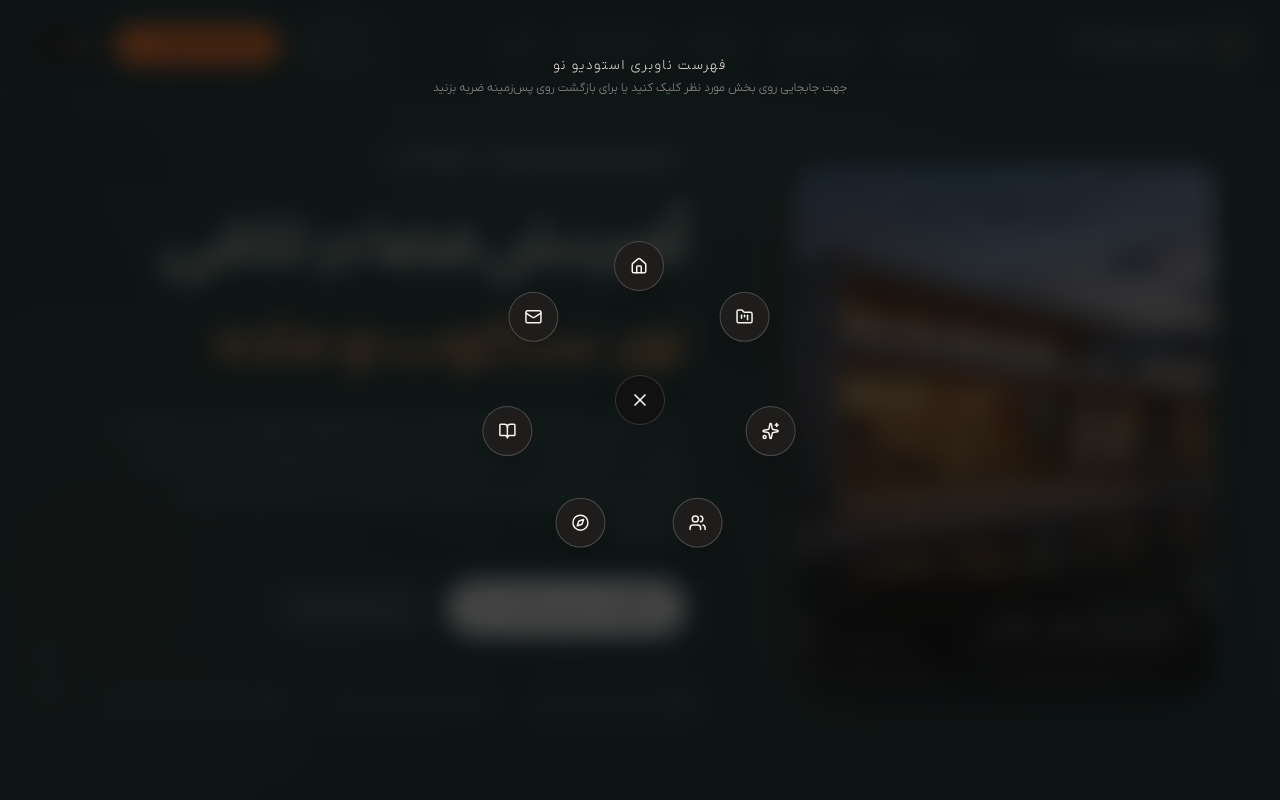
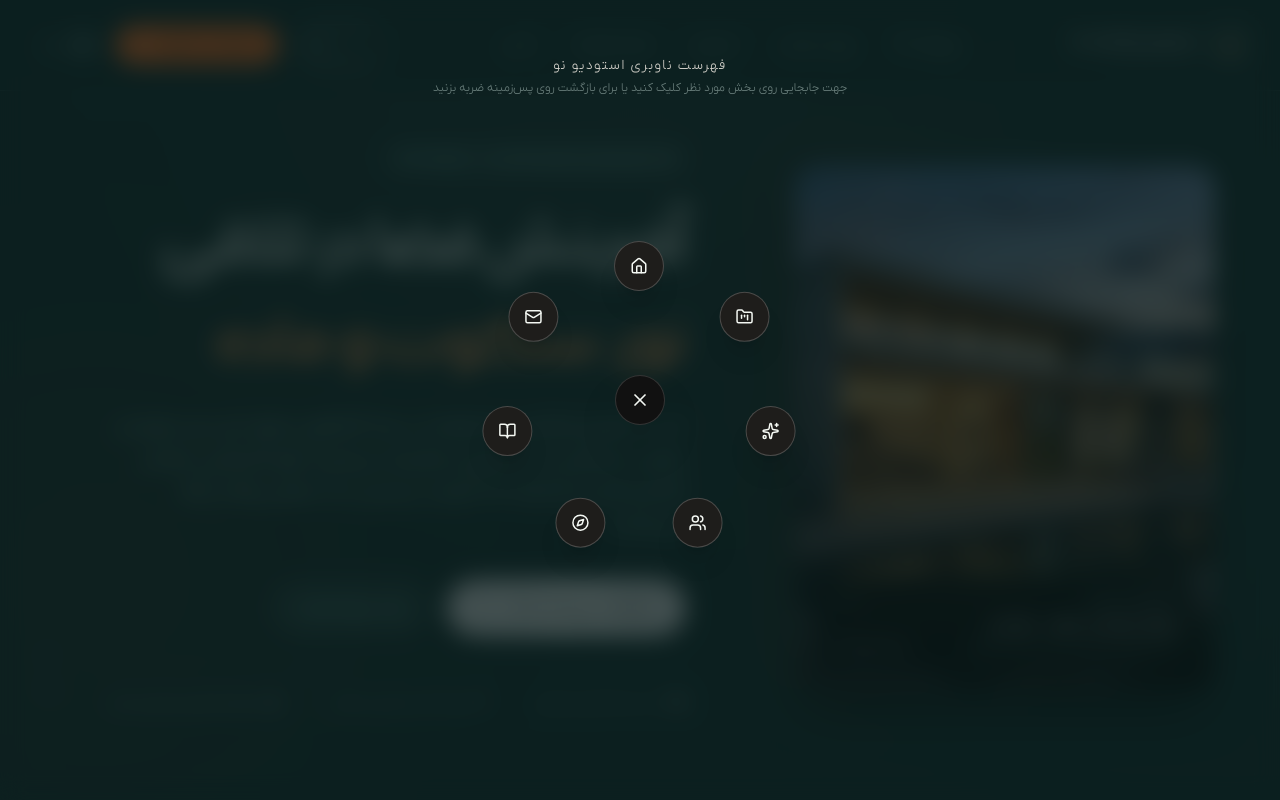
Before and after one commit to ParsaR082/studio, a Next.js app: page / in a window 1280 px wide. Both pictures are taken after a click on the button "منو". Shown: the top 800 px of the page. Built offline with nearby package versions, Linux system fonts and the light colour scheme; a web font is replaced by a local one.

Commit message:
Complete Tangerine and Deep Teal visual system — RadialCornerMenu.tsx

```diff
--- a/src/components/layout/RadialCornerMenu.tsx
+++ b/src/components/layout/RadialCornerMenu.tsx
@@ -61,43 +61,43 @@ export const RadialCornerMenu: React.FC<RadialCornerMenuProps> = ({
   const menuItems: CircleMenuItem[] = React.useMemo(() => [
     {
       label: 'صفحه نخست',
-      icon: <Home size={18} className="text-[#F5F4F0]" />,
+      icon: <Home size={18} className="text-[#F4F8F3]" />,
       href: '#hero',
       onClick: () => handleItemClick('hero'),
     },
     {
       label: 'پروژه‌ها',
-      icon: <FolderKanban size={18} className="text-[#F5F4F0]" />,
+      icon: <FolderKanban size={18} className="text-[#F4F8F3]" />,
       href: '#projects',
       onClick: () => handleItemClick('projects'),
     },
     {
       label: 'روایت معمار',
-      icon: <Sparkles size={18} className="text-[#F5F4F0]" />,
+      icon: <Sparkles size={18} className="text-[#F4F8F3]" />,
       href: '#featured',
       onClick: () => handleItemClick('featured'),
     },
     {
       label: 'معماران',
-      icon: <Users size={18} className="text-[#F5F4F0]" />,
+      icon: <Users size={18} className="text-[#F4F8F3]" />,
       href: '#artists',
       onClick: () => handleItemClick('artists'),
     },
     {
       label: 'استودیو نو',
-      icon: <Compass size={18} className="text-[#F5F4F0]" />,
+      icon: <Compass size={18} className="text-[#F4F8F3]" />,
       href: '#studio',
       onClick: () => handleItemClick('studio'),
     },
     {
       label: 'مجله معماری',
-      icon: <BookOpen size={18} className="text-[#F5F4F0]" />,
+      icon: <BookOpen size={18} className="text-[#F4F8F3]" />,
       href: '#journal',
       onClick: () => handleItemClick('journal'),
     },
     {
       label: 'تماس و ارتباط',
-      icon: <Mail size={18} className="text-[#F5F4F0]" />,
+      icon: <Mail size={18} className="text-[#F4F8F3]" />,
       href: '#contact',
       onClick: () => handleItemClick('contact'),
     },
@@ -120,7 +120,7 @@ export const RadialCornerMenu: React.FC<RadialCornerMenuProps> = ({
             exit={{ opacity: 0 }}
             transition={{ duration: 0.35, ease: 'easeInOut' }}
             onClick={() => setIsOpen(false)}
-            className="absolute inset-0 bg-[#0E0E0E]/75 backdrop-blur-md cursor-pointer"
+            className="absolute inset-0 bg-[#0B1C1C]/75 backdrop-blur-md cursor-pointer"
           />
 
           {/* Hint at top of modal */}
@@ -134,7 +134,7 @@ export const RadialCornerMenu: React.FC<RadialCornerMenuProps> = ({
             <span className="text-xs sm:text-sm uppercase tracking-widest text-[#D0CEC7] font-light block">
               فهرست ناوبری استودیو نو
             </span>
-            <p className="text-[11px] sm:text-xs text-[#888888] mt-1 font-light">
+            <p className="text-[11px] sm:text-xs text-[#6A7F7C] mt-1 font-light">
               جهت جابجایی روی بخش مورد نظر کلیک کنید یا برای بازگشت روی پس‌زمینه ضربه بزنید
             </p>
           </motion.div>
@@ -158,7 +158,7 @@ export const RadialCornerMenu: React.FC<RadialCornerMenuProps> = ({
               onOpenChange={(next) => {
                 if (!next) setIsOpen(false);
               }}
-              closeIcon={<X size={20} className="text-[#F5F4F0]" />}
+              closeIcon={<X size={20} className="text-[#F4F8F3]" />}
             />
           </motion.div>
         </div>
@@ -174,9 +174,9 @@ export const RadialCornerMenu: React.FC<RadialCornerMenuProps> = ({
           type="button"
           onClick={() => setIsOpen(true)}
           aria-label="باز کردن منوی دایره‌ای"
-          className="group flex items-center gap-2 p-1.5 pl-3 bg-[#111111] text-[#F5F4F0] rounded-full hover:bg-[#2A2926] active:scale-95 transition-all duration-300 shadow-sm cursor-pointer border border-[#111111]/20"
+          className="group flex items-center gap-2 p-1.5 pl-3 bg-[#102B2B] text-[#F4F8F3] rounded-full hover:bg-[#102B2B] active:scale-95 transition-all duration-300 shadow-sm cursor-pointer border border-[#102B2B]/20"
         >
-          <span className="w-7 h-7 rounded-full bg-white/10 flex items-center justify-center transition-transform group-hover:rotate-90 duration-300">
+          <span className="w-7 h-7 rounded-full bg-[#A4E0D6]/15 flex items-center justify-center transition-transform group-hover:rotate-90 duration-300">
             <Menu size={15} />
           </span>
           <span className="text-[11px] font-light tracking-wider">منو</span>
```
